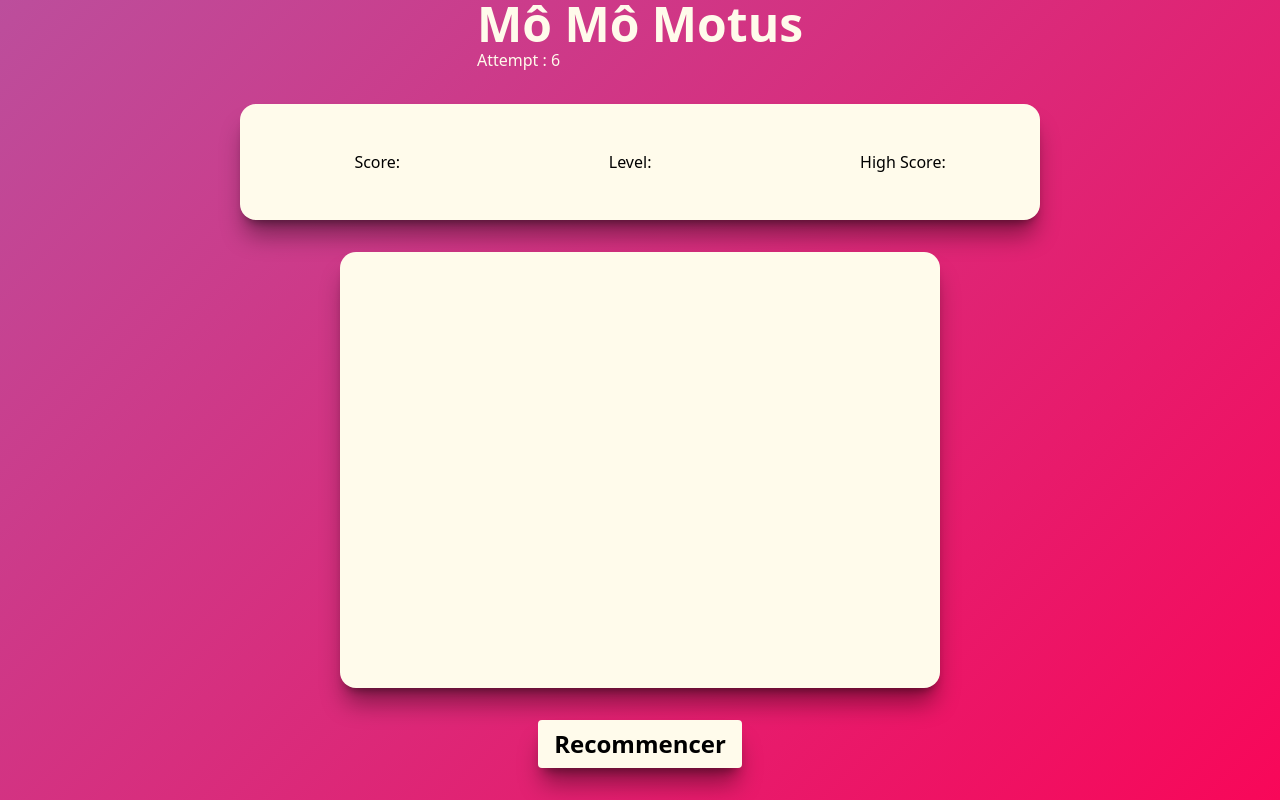
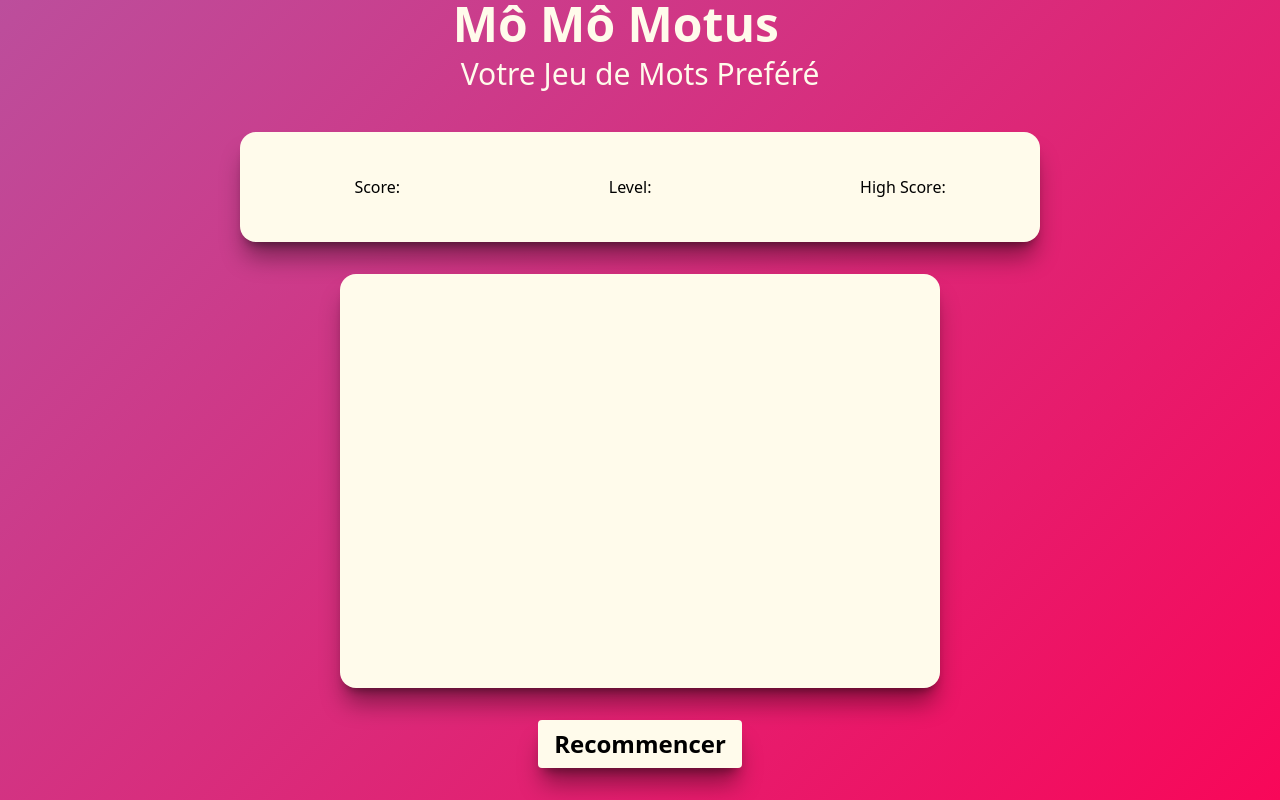
Before and after one commit to AbakarLol/Motus, a React (Vite) app in the folder Frontend/: page / in a window 1280 px wide. Built offline with nearby package versions, Linux system fonts and the light colour scheme; some icons are missing.

Commit message:
change the board

```diff
--- a/Frontend/src/components/Header.jsx
+++ b/Frontend/src/components/Header.jsx
@@ -3,8 +3,8 @@ export default function Header(){
     return(
         <div className="">
             <h1>Mô Mô Motus </h1>
-            <div className="text-amber-50" >
-                <p>Attempt : 6</p>
+            <div>
+                <h2 className="text-center m-2">Votre Jeu de Mots Preféré</h2>
             </div>
         </div>
     )
--- a/Frontend/src/index.css
+++ b/Frontend/src/index.css
@@ -25,4 +25,7 @@ body{
     h1{
         @apply text-5xl font-bold text-amber-50
     }
+     h2{
+        @apply text-3xl  text-amber-50
+    }
 }
```
